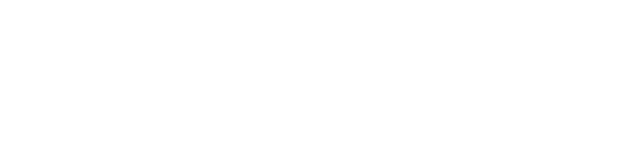
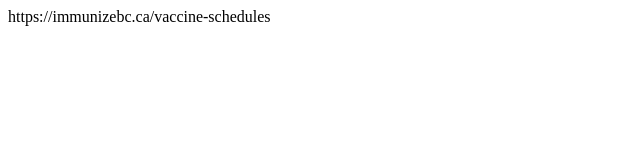
Before and after one commit to YashsviG/Team18, a plain HTML site: page Resources & Information/Immunize BC.html in a window 1280 px wide. Shown: the whole page, without its empty margins (0-640 px from the left). Drawn offline with Linux system fonts and the light colour scheme.

Commit message:
Immunize BC

```diff
--- a/Resources & Information/Immunize BC.html
+++ b/Resources & Information/Immunize BC.html
@@ -5,5 +5,6 @@
 		<title></title>
 	</head>
 	<body>
+		https://immunizebc.ca/vaccine-schedules
 	</body>
 </html>
```
